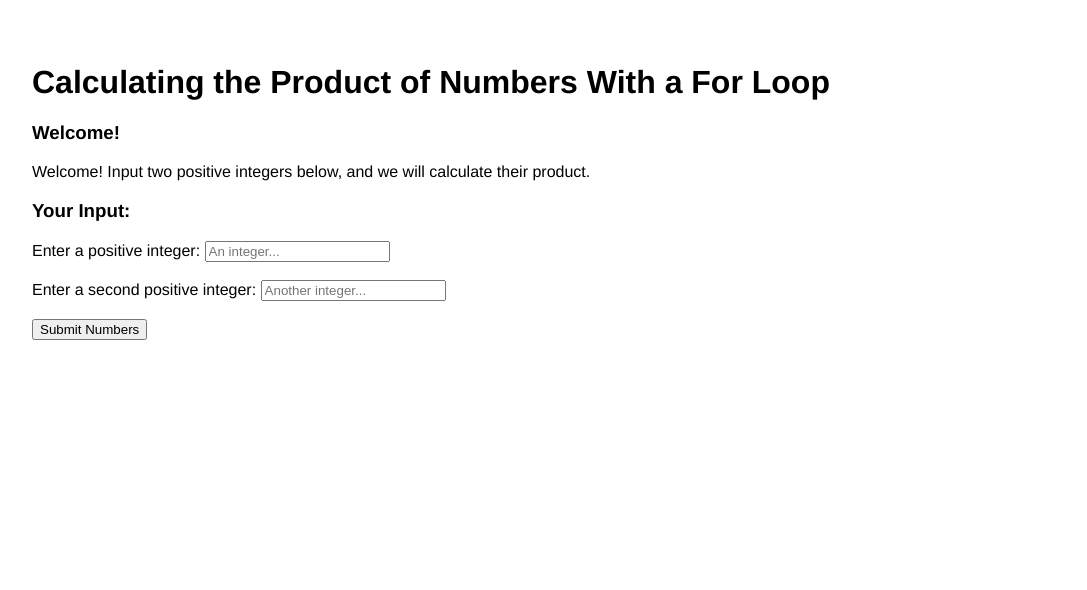
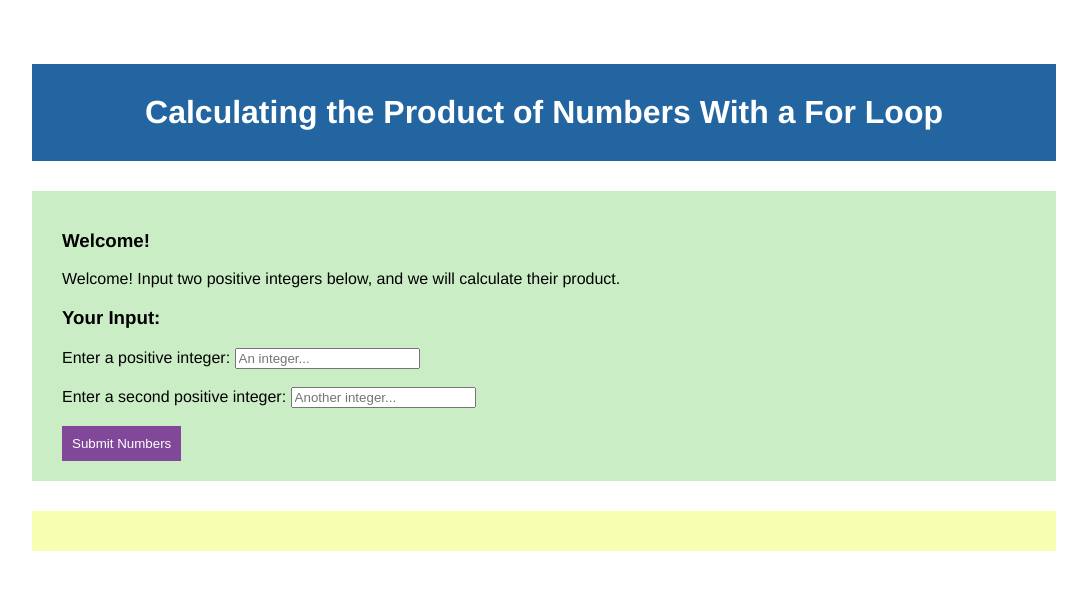
Before and after one commit to ICS2O-Programming-MariaG/Unit5-02-HTML-ProductOfNumbers, a plain HTML site: page index.html in a window 1280 px wide. Shown: the whole page, without its empty margins (96-1183 px from the left). Drawn offline with Linux system fonts and the light colour scheme.

Commit message:
Finished styling in CSS.

```diff
--- a/css/style.css
+++ b/css/style.css
@@ -9,3 +9,31 @@ body {
   margin: 5% 10%;
   font-family: Helvetica, Arial, sans-serif;
 }
+
+h1 {
+  color: white;
+  background-color: #2265a0;
+  text-align: center;
+  padding: 30px;
+}
+
+#green {
+  background-color: #cbedc5;
+  padding: 20px 30px;
+  margin-top: 30px;
+}
+
+#results {
+  padding: 20px 30px;
+  background-color: #f7fdb1;
+  color: #53546f;
+  font-weight: bold;
+  margin-top: 30px;
+}
+
+#styled-button {
+  padding: 10px;
+  background-color: #81489a;
+  color: white;
+  border: none;
+}
--- a/index.html
+++ b/index.html
@@ -21,6 +21,8 @@
     <!-- Link to JS file -->
     <script src="./js/script.js"></script>
     <h1>Calculating the Product of Numbers With a For Loop</h1>
+    <!-- Div for background colour -->
+    <div id="green">
       <h3>Welcome!</h3>
       <p>Welcome! Input two positive integers below, and we will calculate their product.</p>
       <h3>Your Input:</h3>
@@ -32,6 +34,7 @@
         <input type="number" min="0" step="1" id="second-number" placeholder="Another integer..."><br><br>
         <input type="submit" value="Submit Numbers" id="styled-button">
       </form>
+    </div>
     <!-- Div for results to be displayed -->
     <div id="results" name="results"></div>
   </body>
--- a/js/script.js
+++ b/js/script.js
@@ -19,5 +19,5 @@ function integersSent() {
     sum = sum + firstNum;
   }
   //displaying the sum/product to the screen
-  document.getElementById("results").innerHTML = "The product of the two numbers is " + sum;
+  document.getElementById("results").innerHTML = "The product of the two numbers is " + sum + ".";
 }
```
Lines whose indentation alone changed are shown as unchanged.
